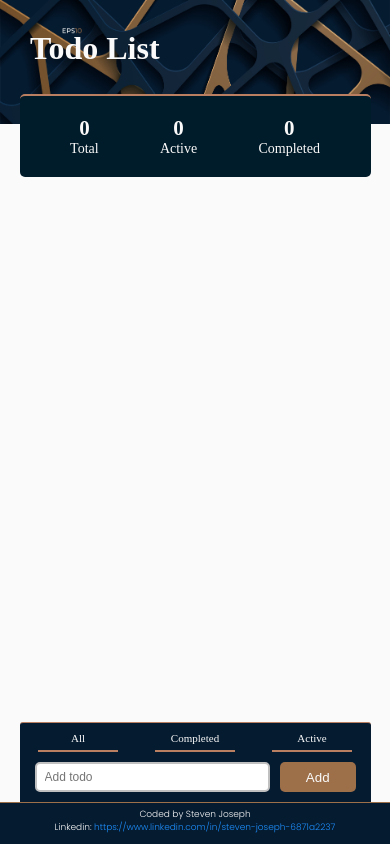
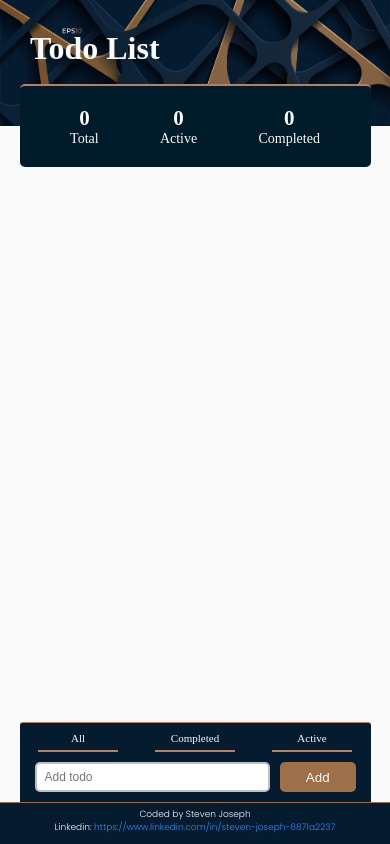
Before and after one commit to Stevolisis/Todo, a React (Create React App) app: page / in a window 390 px wide. Built offline with nearby package versions, Linux system fonts and the light colour scheme.

Commit message:
adjusting header3

```diff
--- a/src/styles/todo.scss
+++ b/src/styles/todo.scss
@@ -222,7 +222,7 @@ border-radius: 5px;
     }
     main{
         width: 90vw;
-        margin-top: -30px;
+        margin-top: -42px;
         }
     .inputs{
      width: 90vw;
```
